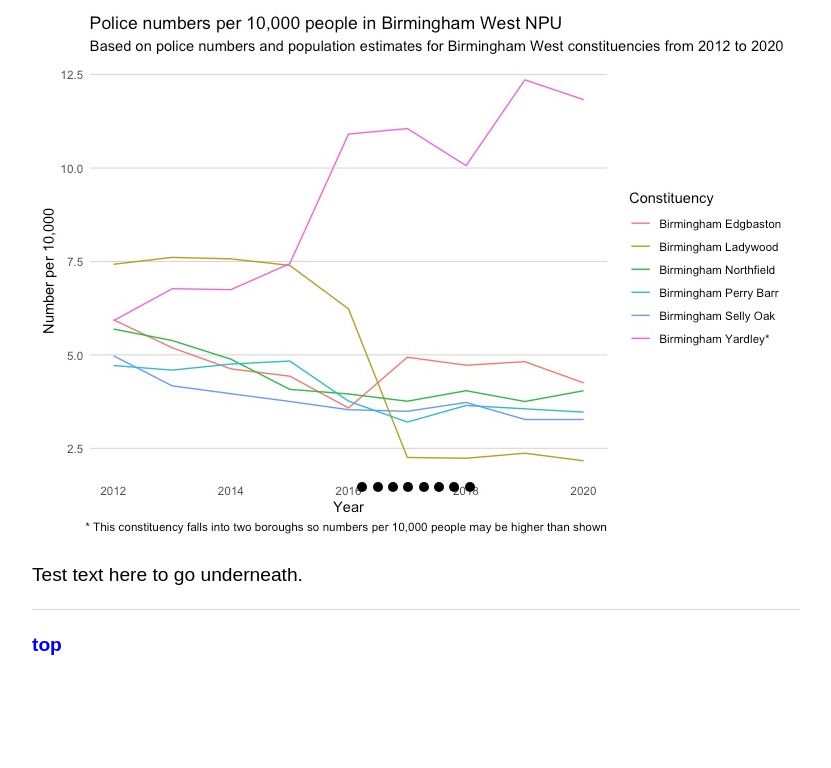
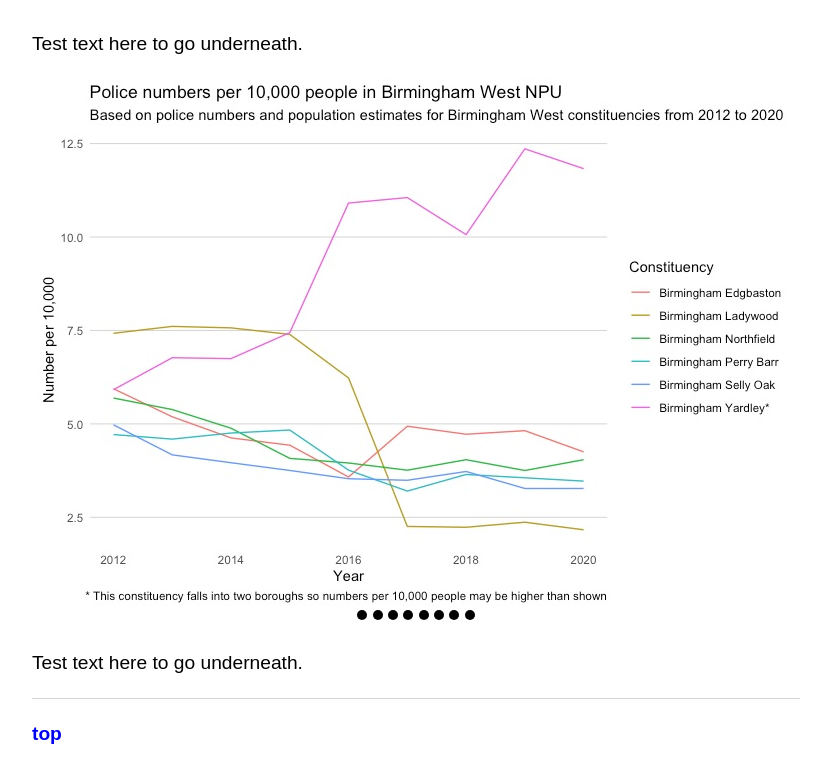
Before and after one commit to gracebraddock/gracebraddock.github.io, a Jekyll site: the page built from data-project/index.html, in a window 1280 px wide. Shown: the part 862-1630 px from the top of the page, without its empty margins (224-1055 px from the left). Built offline with Jekyll 4.4.1, drawn with Linux system fonts in a browser that asks for light colours; before the commit the page ends 1542 px from its top, so only the background shows below that.

Commit message:
fitting buttons

```diff
--- a/css/main.css
+++ b/css/main.css
@@ -46,7 +46,7 @@ a:visited {
 
 .slide-container {
     width: 760px;
-    height: 531px;
+    height: 550px;
     margin-left: auto;
     margin-right: auto;
     overflow: hidden;
@@ -55,7 +55,7 @@ a:visited {
 
 .image-container {
     width: 6080px;
-    height: 531px;
+    height: 550px;
     position: relative;
     transition: left 2s;
     -webkit-transition: left 2s;
@@ -70,7 +70,7 @@ a:visited {
 }
 
 .button-container {
-    top: -70px;
+    top: -30px;
     position: relative;
 }
 
--- a/data-project/index.html
+++ b/data-project/index.html
@@ -8,6 +8,8 @@ title: Grace Braddock
 <p> This interactive map shows how police numbers have changed in the county by borough and shows how many police officers per 10,000 people there are in each borough over an eight-year period</p>
 
 <embed type="text/html" src="something.html" width="700" height="600">
+
+<p>Test text here to go underneath.</p>
 
 <div class="slide-container">
   <span id="slider-image-1"></span>
--- a/data-project/test.css
+++ b/data-project/test.css
@@ -46,7 +46,7 @@ a:visited {
 
 .slide-container {
     width: 760px;
-    height: 531px;
+    height: 550px;
     margin-left: auto;
     margin-right: auto;
     overflow: hidden;
@@ -55,7 +55,7 @@ a:visited {
 
 .image-container {
     width: 6080px;
-    height: 531px;
+    height: 550px;
     position: relative;
     transition: left 2s;
     -webkit-transition: left 2s;
@@ -70,7 +70,7 @@ a:visited {
 }
 
 .button-container {
-    top: -70px;
+    top: -30px;
     position: relative;
 }
 
```
